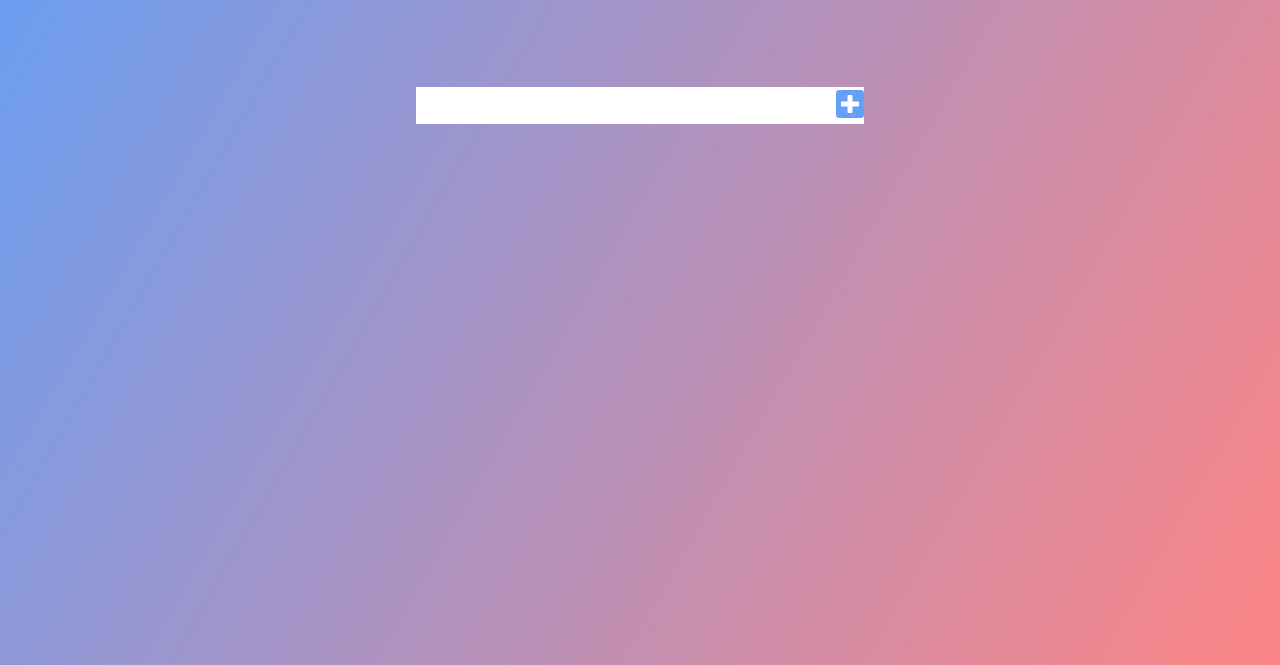
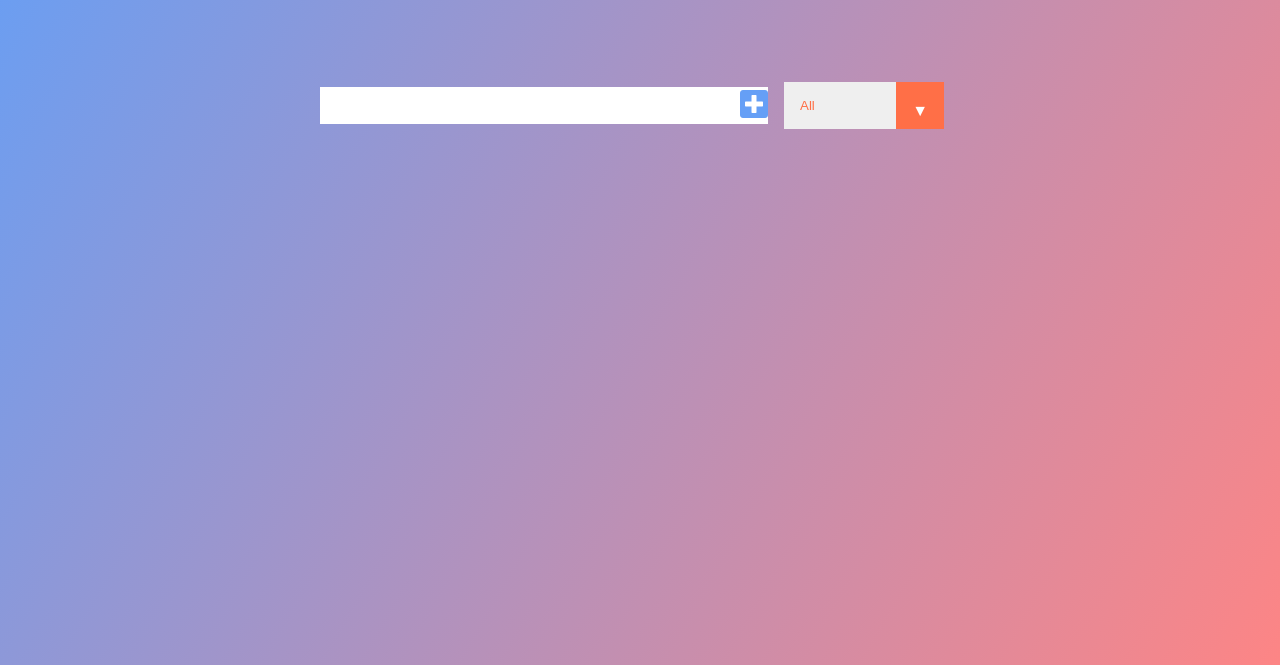
Before and after one commit to shaunvan119/To-Do-List, a plain HTML site: page index.html in a window 1280 px wide. Shown: the part 135-800 px from the top of the page. Drawn offline with Linux system fonts and the light colour scheme.

Commit message:
added styling to css

```diff
--- a/index.html
+++ b/index.html
@@ -20,6 +20,13 @@
             <button class="todo-button" type="submit">
                <i class="fas fa-plus-square"></i>
             </button>
+            <div class="select">
+                <select name="todos" class="filter-todo">
+                <option value="all">All</option>
+                <option value="completed">Completed</option>
+                <option value="uncompleted">Uncompleted</option>
+                </select>
+            </div>
         </form>
         <div class="todo-container">
             <ul class="todo-list"></ul>
--- a/style.css
+++ b/style.css
@@ -101,3 +101,35 @@ form button:hover {
     transform: translateY(8rem) rotateZ(20deg);
     opacity: 0;
 }
+
+select {
+    -webkit-appearance: none;
+    -moz-appearance: none;
+    appearance: none;
+    outline: none;
+    border: none;
+}
+
+.select {
+    margin: 1rem;
+    position: relative;
+    overflow: hidden;
+
+}
+
+select {
+    color: #ff6f47;
+    width: 10rem;
+    cursor: pointer;
+    padding: 1rem;
+}
+
+.select::after {
+    content: "\25BC";
+    position: absolute;
+    background: #ff6f47;
+    top: 0;
+    right: 0;
+    padding: 1rem;
+    pointer-events: none;
+}
```
